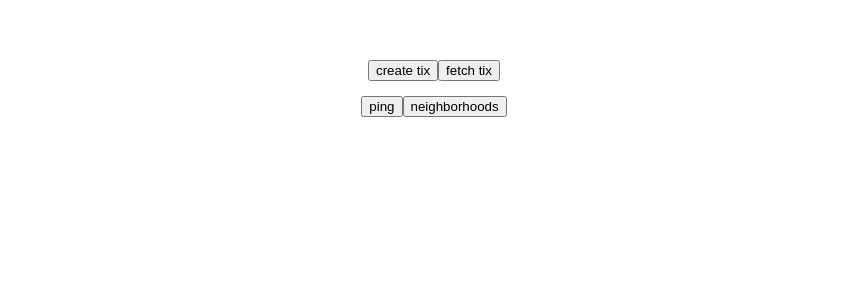
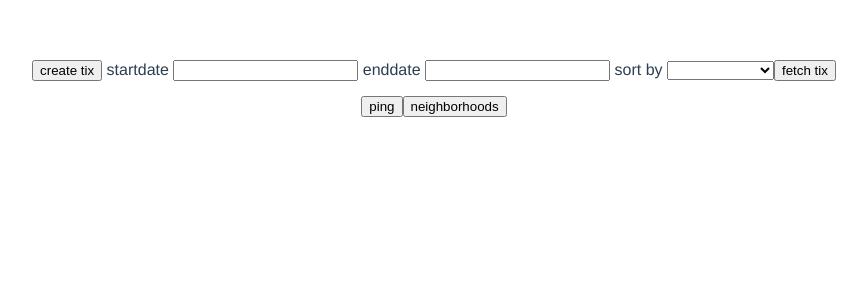
Before and after one commit to jerry81/pwc-frontend, a Vue app in the folder pwc-fe/: page / in a window 1280 px wide. Shown: the top 300 px of the page, without its empty margins (206-1073 px from the left). Built offline with nearby package versions, Linux system fonts and the light colour scheme.

Commit message:
feat: add filter and sort prototype

```diff
--- a/pwc-fe/src/App.vue
+++ b/pwc-fe/src/App.vue
@@ -1,6 +1,14 @@
 <template>
   <div id="app">
     <button @click="createTix">create tix</button>
+    startdate <input v-model="filters.startDate" type="datetime" /> enddate
+    <input v-model="filters.endDate" type="datetime" /> sort by
+    <select v-model="sort.sortBy">
+      <option>REQUESTOR</option>
+      <option>TAG</option>
+      <option>DUEDATE</option>
+      <option>LASTMOD</option>
+    </select>
     <button @click="fetchTix">fetch tix</button>
     <div style="margin:15px">
       <p v-for="(v, i) in tickets" :key="i">{{ v }}</p>
@@ -10,16 +18,27 @@
 </template>
 
 <script>
+
 import HelloWorld from "./components/HelloWorld";
 export default {
   name: "App",
   components: { HelloWorld },
   data() {
     return {
-      tickets: []
+      tickets: [],
+      filters: {
+        startDate: "",
+        endDate: "",
+      },
+      sort: {
+        sortBy: ""
+      }
     };
   },
   methods: {
+    async doSort() {
+      console.log("implement sort");
+    },
     async createTix() {
       try {
         const ticketTest = {
@@ -40,9 +59,12 @@ export default {
     },
     async fetchTix() {
       try {
-        const { data } = await this.$api.ticket.list();
+        console.log("filters is ", this.filters);
+        const filters = this.filters
+        const sort = this.sort
+        const { data } = await this.$api.ticket.list({ filters, sort });
         console.log("data is ", data);
-        this.tickets = data
+        this.tickets = data;
       } catch (e) {
         console.error("error while posting ticket", e);
       }
--- a/pwc-fe/src/api/ticket.js
+++ b/pwc-fe/src/api/ticket.js
@@ -5,7 +5,8 @@ export default {
   async create(payload) {
     return await post("/ticket",payload,getConfig());
   },
-  async list() {
-    return await get("/tickets",getConfig());
+  async list(f) {
+    const {filter, sort} = f
+    return await get("/tickets", { params: {...filter, ...sort} }, getConfig());
   },
 };
```
